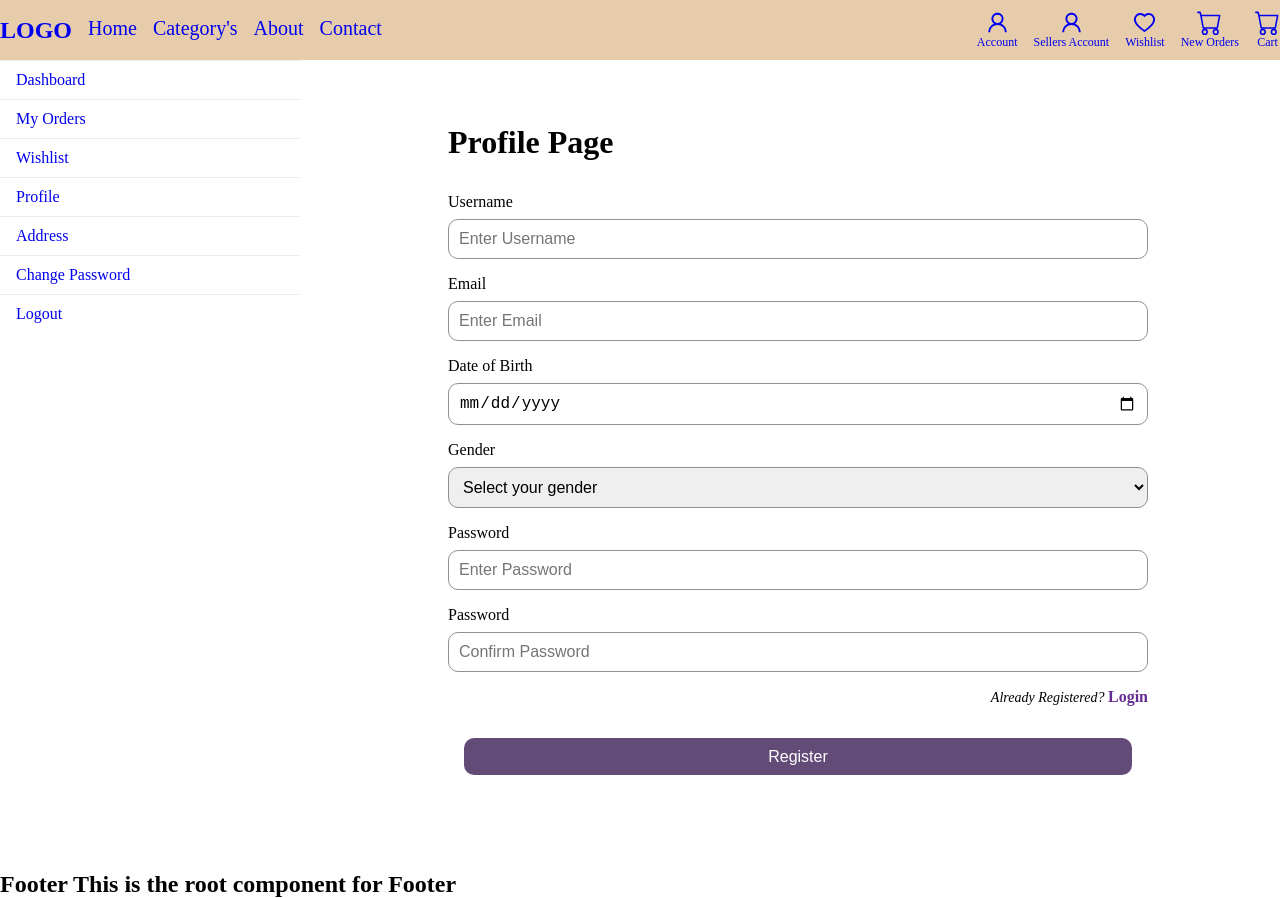
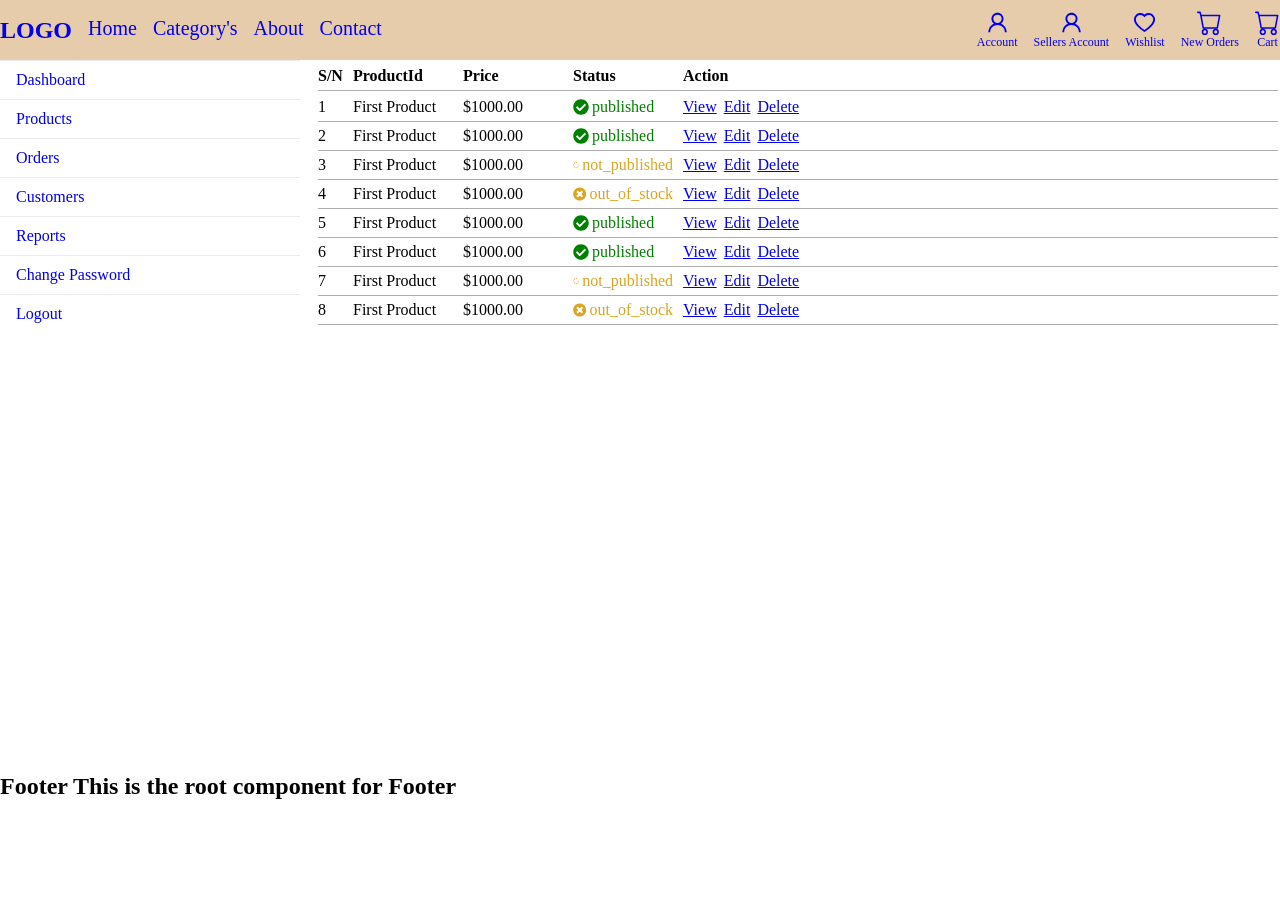
Before and after one commit to Josh2580/ecommerce, a React (Vite) app in the folder userView/: page /seller/products in a window 1280 px wide. After the commit the page ends 800 px from the top, so only its background shows below. Built offline with nearby package versions, Linux system fonts and the light colour scheme.

Commit message:
Sellers Products

```diff
--- a/userView/src/App.jsx
+++ b/userView/src/App.jsx
@@ -34,6 +34,7 @@ import Wishlist from "./pages/Customers/Wishlist";
 import SellersLoginPage from "./pages/sellers/SellersLoginPage";
 import SellersRegisterPage from "./pages/sellers/SellersRegisterPage";
 import SellersDashboard from "./pages/sellers/SellersDashboard";
+import SellersProducts from "./pages/sellers/SellersProducts";
 
 const App = createBrowserRouter(
   createRoutesFromElements(
@@ -66,7 +67,7 @@ const App = createBrowserRouter(
       <Route path="/seller/login" element={<SellersLoginPage />} />
       <Route path="/seller/register" element={<SellersRegisterPage />} />
       <Route path="/seller/dashboard" element={<SellersDashboard />} />
-      <Route path="/seller/products" element={<Profile />} />
+      <Route path="/seller/products" element={<SellersProducts />} />
       <Route path="/seller/dashboard/orders" element={<Orders />} />
       <Route path="/seller/customers" element={<Address />} />
       <Route path="/seller/reports" element={<Wishlist />} />
--- /dev/null
+++ b/userView/src/pages/sellers/SellersProducts.jsx
@@ -0,0 +1,113 @@
+import React from "react";
+import { orderProduct } from "../../source/ProductSource";
+import { NavLink } from "react-router-dom";
+import { styled } from "styled-components";
+import { FaSpinner, FaCheckCircle, FaTimesCircle } from "react-icons/fa";
+import { SellersMainHeader } from "./SellersHeader";
+import { AccHeader, UserDiv } from "./SellersDashboard";
+import { SellersProductsApi } from "./sellersProductSource";
+
+const SellersProducts = () => {
+  return (
+    <UserDiv>
+      <AccHeader>
+        <SellersMainHeader />
+      </AccHeader>
+      <Table>
+        <thead>
+          <Tr>
+            <th className="serialNumber">S/N</th>
+            <th>ProductId</th>
+            <th>Price</th>
+            <th>Status</th>
+            <th>Action</th>
+          </Tr>
+        </thead>
+        <tbody>
+          {SellersProductsApi.map((data, i) => (
+            <Tr key={i}>
+              <td className="serialNumber">{i + 1}</td>
+              <td>{data.orderId}</td>
+              <td>{data.price}</td>
+              <Td
+                color={
+                  data.status === "published"
+                    ? "green"
+                    : "not_published"
+                    ? "goldenrod"
+                    : "out_of_stock"
+                    ? "red"
+                    : "none"
+                }
+                // color={data.status === "published" ? "green" : "none"}
+                // color={data.status === "not_published" ? "goldenrod" : "none"}
+
+                // color="green"
+              >
+                {" "}
+                {data.status === "published" && <FaCheckCircle />}
+                {data.status === "out_of_stock" && <FaTimesCircle />}{" "}
+                {data.status === "not_published" && <FaSpinner />} {data.status}
+              </Td>
+              {/* <td>{data.action}</td> */}
+              <td className="action">
+                <NavLink>
+                  <span>View</span>
+                </NavLink>
+                <NavLink>
+                  <span>Edit</span>
+                </NavLink>
+                <NavLink>
+                  <span>Delete</span>
+                </NavLink>
+              </td>
+            </Tr>
+          ))}
+        </tbody>
+      </Table>
+    </UserDiv>
+  );
+};
+
+const Tr = styled.tr`
+  text-align: left;
+  display: flex;
+  align-items: center;
+  border-bottom: 1px solid #afacac;
+  gap: 10px;
+
+  td,
+  th {
+    width: 100px;
+    padding: 5px 0px;
+  }
+
+  .action {
+    display: flex;
+    gap: 7px;
+  }
+
+  .serialNumber {
+    width: 25px;
+  }
+`;
+
+const Td = styled.td`
+  display: flex;
+  align-items: center;
+  gap: 3px;
+  color: ${(props) => props.color};
+`;
+
+const Table = styled.table`
+  width: 100%;
+`;
+
+const OrderStyle = styled.div`
+  box-shadow: 0px 0px 5px 0px #c4bfbf;
+  padding: 1rem 0rem;
+  /* max-width: max-content; */
+  width: 100%;
+`;
+
+export default SellersProducts;
--- /dev/null
+++ b/userView/src/pages/sellers/sellersProductSource.jsx
@@ -0,0 +1,58 @@
+export const SellersProductsApi = [
+  {
+    id: "1",
+    orderId: "First Product",
+    price: "$1000.00",
+    status: "published",
+    action: "category1",
+  },
+  {
+    id: "2",
+    orderId: "First Product",
+    price: "$1000.00",
+    status: "published",
+    action: "category2",
+  },
+  {
+    id: "3",
+    orderId: "First Product",
+    price: "$1000.00",
+    status: "not_published",
+    action: "category3",
+  },
+  {
+    id: "4",
+    orderId: "First Product",
+    price: "$1000.00",
+    status: "out_of_stock",
+    action: "category4",
+  },
+  {
+    id: "11",
+    orderId: "First Product",
+    price: "$1000.00",
+    status: "published",
+    action: "category1",
+  },
+  {
+    id: "21",
+    orderId: "First Product",
+    price: "$1000.00",
+    status: "published",
+    action: "category2",
+  },
+  {
+    id: "31",
+    orderId: "First Product",
+    price: "$1000.00",
+    status: "not_published",
+    action: "category3",
+  },
+  {
+    id: "41",
+    orderId: "First Product",
+    price: "$1000.00",
+    status: "out_of_stock",
+    action: "category1",
+  },
+];
```
